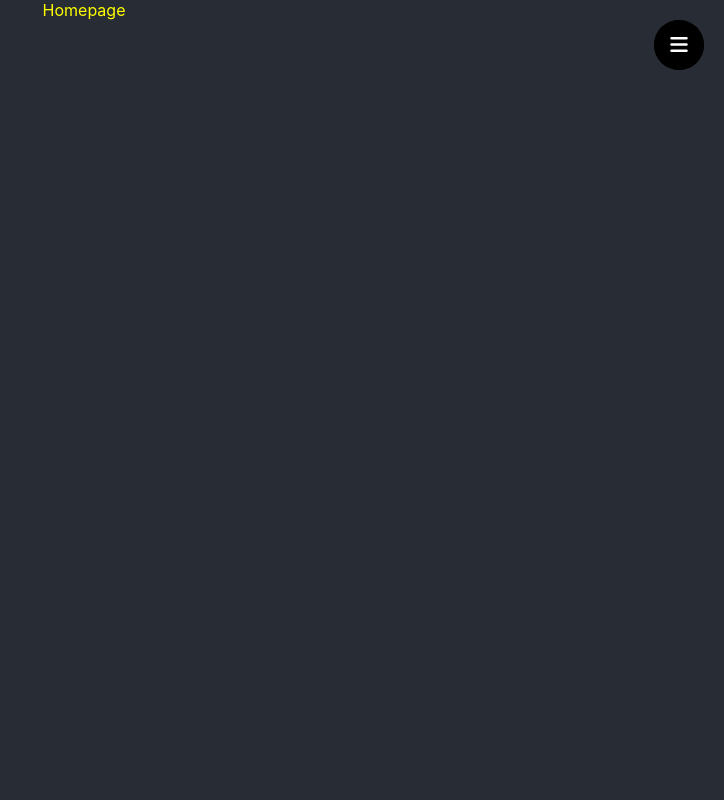
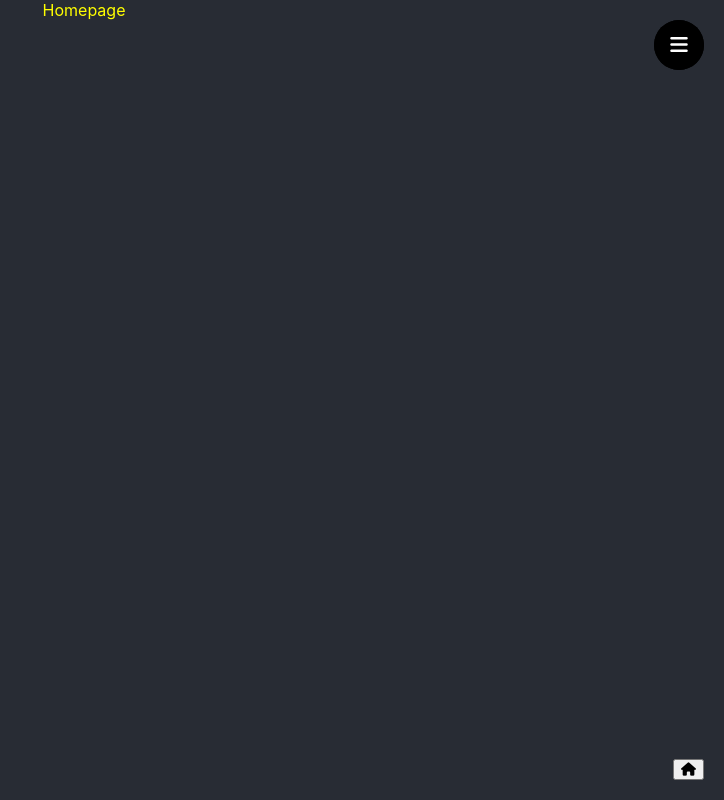
Before and after one commit to WSauvan/porte-faux-lit-eau, a React (Create React App) app: page / in a window 1280 px wide. Shown: the whole page, without its empty margins (556-1280 px from the left). Built offline with nearby package versions, Linux system fonts and the light colour scheme.

Commit message:
feat(structure): added homelink component

```diff
--- a/src/components/App.js
+++ b/src/components/App.js
@@ -3,6 +3,7 @@ import NavBar from './layout/NavBar/NavBar';
 import { BrowserRouter, Route, Routes } from 'react-router-dom';
 import React, { Suspense, lazy } from 'react';
 import useImportStyle from '../customHooks/useImportStyle';
+const HomeLink = lazy(() => import('./HomeLink/HomeLink'));
 const ContactPage = lazy(() => import('./pages/Contact/Contact'));
 const ProjectsPage = lazy(() => import('./pages/Projects/Projects'));
 const SkillsPage = lazy(() => import('./pages/Skills/Skills'));
@@ -22,6 +23,7 @@ const App = () => {
                         <Route path="projects" element={<ProjectsPage />} />
                         <Route path="skills" element={<SkillsPage />} />
                     </Routes>
+                    <HomeLink />
                 </Suspense>
                 <NavBar />
             </BrowserRouter>
```
